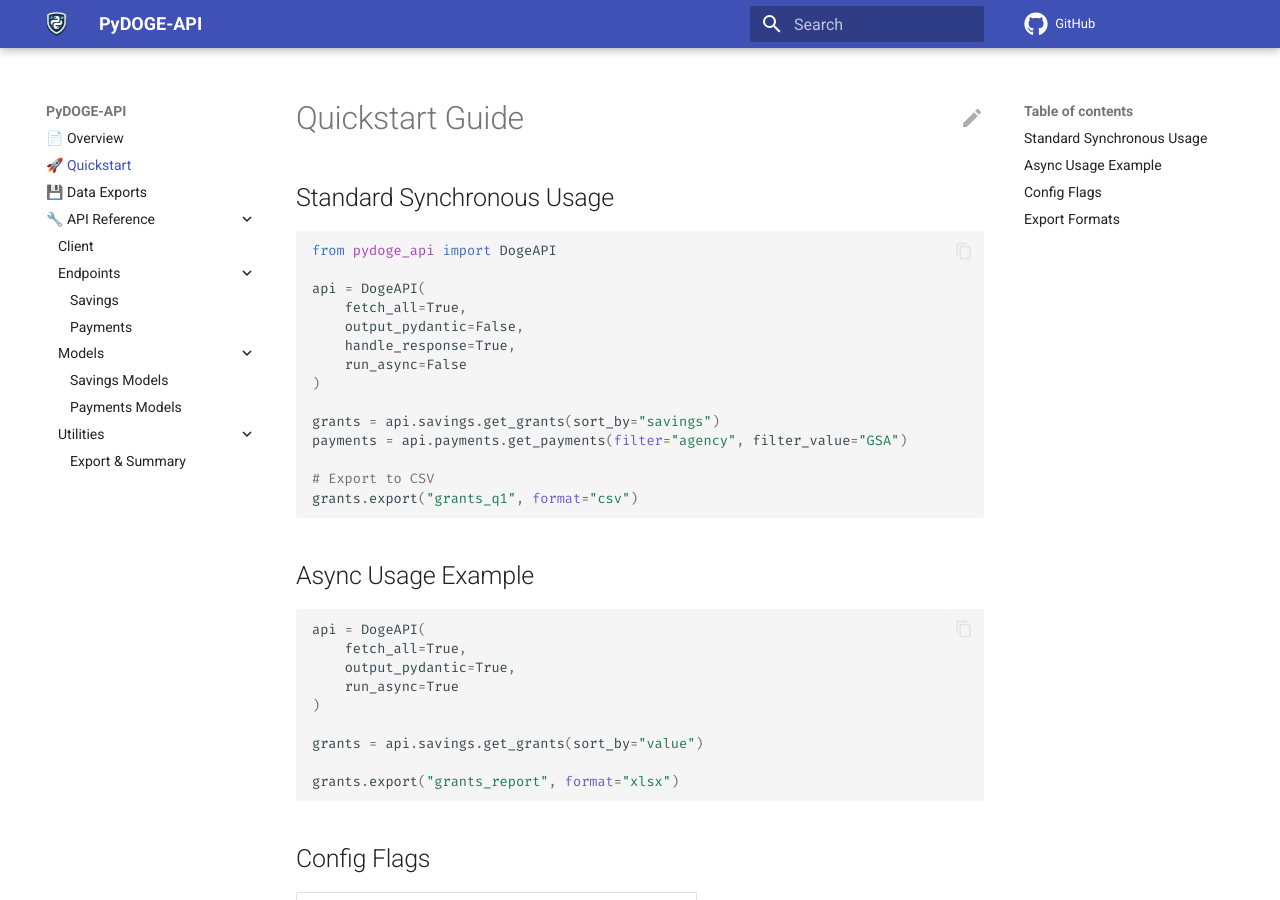
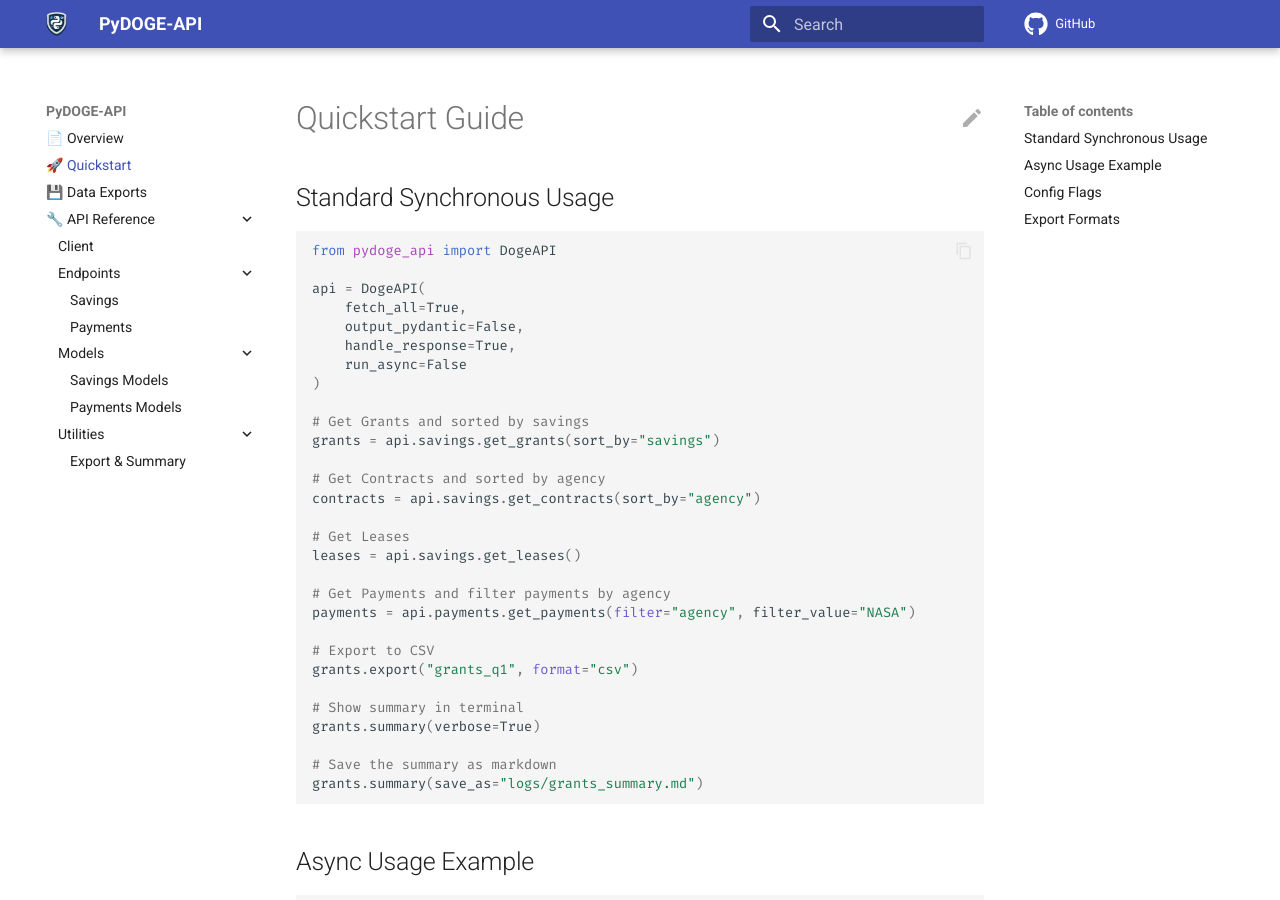
Before and after one commit to ihassan8/pydoge-api, an MkDocs documentation site: the page built from docs/usage.md, in a window 1280 px wide and 900 px high. Built offline with MkDocs 1.6.1 and Material for MkDocs 9.7.7, drawn with Linux system fonts in a browser that asks for light colours; comment, search, counter and statistics services are not loaded.

Commit message:
docs updated

````diff
--- a/docs/usage.md
+++ b/docs/usage.md
@@ -12,11 +12,26 @@ api = DogeAPI(
     run_async=False
 )
 
+# Get Grants and sorted by savings
 grants = api.savings.get_grants(sort_by="savings")
-payments = api.payments.get_payments(filter="agency", filter_value="GSA")
+
+# Get Contracts and sorted by agency
+contracts = api.savings.get_contracts(sort_by="agency")
+
+# Get Leases
+leases = api.savings.get_leases()
+
+# Get Payments and filter payments by agency
+payments = api.payments.get_payments(filter="agency", filter_value="NASA")
 
 # Export to CSV
 grants.export("grants_q1", format="csv")
+
+# Show summary in terminal
+grants.summary(verbose=True)
+
+# Save the summary as markdown
+grants.summary(save_as="logs/grants_summary.md")
 ```
 
 ## Async Usage Example
````
Also changed, not shown: README.md (+8 -2 lines).
